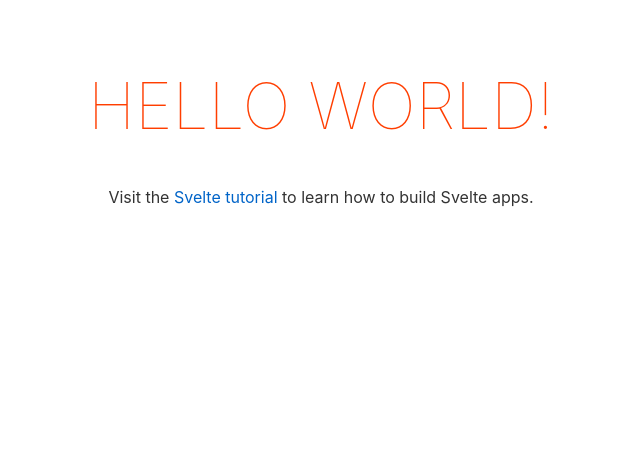
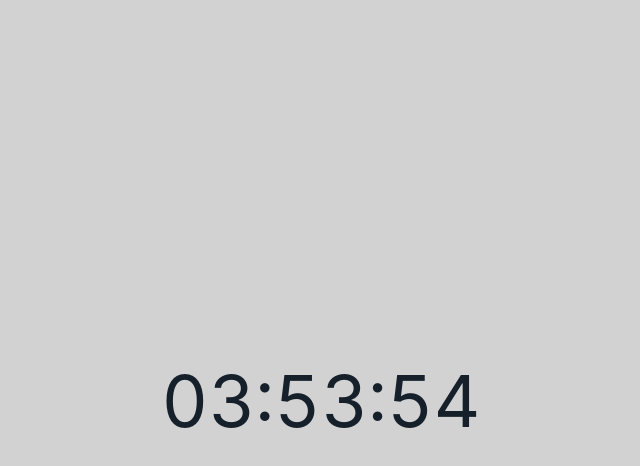
Before and after one commit to yamanoku/oclock, a Svelte app: page / in a window 1280 px wide. Shown: the top 466 px of the page, without its empty margins (319-959 px from the left). Built offline with nearby package versions, Linux system fonts and the light colour scheme.

Commit message:
feat: timer function (#1)

```diff
--- a/public/global.css
+++ b/public/global.css
@@ -1,63 +1,44 @@
-html, body {
-	position: relative;
-	width: 100%;
-	height: 100%;
+@media (prefers-color-scheme: light) {
+  :root {
+    --theme-base: #d2d2d2;
+    --theme-font: #15202b;
+  }
+}
+
+@media (prefers-color-scheme: dark) {
+  :root {
+    --theme-base: #15202b;
+    --theme-font: #d2d2d2;
+  }
+}
+
+html,
+body {
+  position: relative;
+  width: 100%;
+  height: 100%;
 }
 
 body {
-	color: #333;
-	margin: 0;
-	padding: 8px;
-	box-sizing: border-box;
-	font-family: -apple-system, BlinkMacSystemFont, "Segoe UI", Roboto, Oxygen-Sans, Ubuntu, Cantarell, "Helvetica Neue", sans-serif;
+  background-color: var(--theme-base);
+  color: var(--theme-font);
+  margin: 0;
+  padding: 0;
+  font-family: -apple-system, BlinkMacSystemFont, "Segoe UI", Roboto,
+    Oxygen-Sans, Ubuntu, Cantarell, "Helvetica Neue", sans-serif;
 }
 
-a {
-	color: rgb(0,100,200);
-	text-decoration: none;
+.visually-hidden {
+  position: fixed;
+  top: 0px;
+  left: 0px;
+  width: 4px;
+  height: 4px;
+  opacity: 0;
+  overflow: hidden;
+  border: none;
+  margin: 0;
+  padding: 0;
+  display: block;
+  visibility: visible;
 }
-
-a:hover {
-	text-decoration: underline;
-}
-
-a:visited {
-	color: rgb(0,80,160);
-}
-
-label {
-	display: block;
-}
-
-input, button, select, textarea {
-	font-family: inherit;
-	font-size: inherit;
-	-webkit-padding: 0.4em 0;
-	padding: 0.4em;
-	margin: 0 0 0.5em 0;
-	box-sizing: border-box;
-	border: 1px solid #ccc;
-	border-radius: 2px;
-}
-
-input:disabled {
-	color: #ccc;
-}
-
-button {
-	color: #333;
-	background-color: #f4f4f4;
-	outline: none;
-}
-
-button:disabled {
-	color: #999;
-}
-
-button:not(:disabled):active {
-	background-color: #ddd;
-}
-
-button:focus {
-	border-color: #666;
-}
--- a/public/index.html
+++ b/public/index.html
@@ -1,17 +1,14 @@
 <!DOCTYPE html>
 <html lang="en">
-<head>
-	<meta charset='utf-8'>
-	<meta name='viewport' content='width=device-width,initial-scale=1'>
+  <head>
+    <meta charset="utf-8" />
+    <meta name="viewport" content="width=device-width,initial-scale=1" />
+    <title>O'Clock App</title>
+    <meta name="description" content="digital clock that counts in seconds" />
+    <link rel="stylesheet" href="global.css" />
+    <link rel="stylesheet" href="build/bundle.css" />
+    <script defer src="build/bundle.js"></script>
+  </head>
 
-	<title>Svelte app</title>
-
-	<link rel='stylesheet' href='global.css'>
-	<link rel='stylesheet' href='build/bundle.css'>
-
-	<script defer src='build/bundle.js'></script>
-</head>
-
-<body>
-</body>
+  <body></body>
 </html>
--- a/rollup.config.js
+++ b/rollup.config.js
@@ -1,11 +1,11 @@
-import svelte from 'rollup-plugin-svelte';
-import commonjs from '@rollup/plugin-commonjs';
-import resolve from '@rollup/plugin-node-resolve';
-import livereload from 'rollup-plugin-livereload';
-import { terser } from 'rollup-plugin-terser';
-import sveltePreprocess from 'svelte-preprocess';
-import typescript from '@rollup/plugin-typescript';
-import css from 'rollup-plugin-css-only';
+import svelte from "rollup-plugin-svelte";
+import commonjs from "@rollup/plugin-commonjs";
+import resolve from "@rollup/plugin-node-resolve";
+import livereload from "rollup-plugin-livereload";
+import { terser } from "rollup-plugin-terser";
+import sveltePreprocess from "svelte-preprocess";
+import typescript from "@rollup/plugin-typescript";
+import css from "rollup-plugin-css-only";
 
 const production = !process.env.ROLLUP_WATCH;
 
@@ -19,36 +19,40 @@ function serve() {
   return {
     writeBundle() {
       if (server) return;
-			server = require('child_process').spawn('npm', ['run', 'start', '--', '--dev'], {
-				stdio: ['ignore', 'inherit', 'inherit'],
-				shell: true
-			});
+      server = require("child_process").spawn(
+        "npm",
+        ["run", "start", "--", "--dev"],
+        {
+          stdio: ["ignore", "inherit", "inherit"],
+          shell: true,
+        }
+      );
 
-			process.on('SIGTERM', toExit);
-			process.on('exit', toExit);
-		}
+      process.on("SIGTERM", toExit);
+      process.on("exit", toExit);
+    },
   };
 }
 
 export default {
-	input: 'src/main.ts',
+  input: "src/main.ts",
   output: {
     sourcemap: true,
-		format: 'iife',
-		name: 'app',
-		file: 'public/build/bundle.js'
+    format: "iife",
+    name: "app",
+    file: "public/build/bundle.js",
   },
   plugins: [
     svelte({
       preprocess: sveltePreprocess({ sourceMap: !production }),
       compilerOptions: {
         // enable run-time checks when not in production
-				dev: !production
-			}
+        dev: !production,
+      },
     }),
     // we'll extract any component CSS out into
     // a separate file - better for performance
-		css({ output: 'bundle.css' }),
+    css({ output: "bundle.css" }),
 
     // If you have external dependencies installed from
     // npm, you'll most likely need these plugins. In
@@ -57,12 +61,12 @@ export default {
     // https://github.com/rollup/plugins/tree/master/packages/commonjs
     resolve({
       browser: true,
-			dedupe: ['svelte']
+      dedupe: ["svelte"],
     }),
     commonjs(),
     typescript({
       sourceMap: !production,
-			inlineSources: !production
+      inlineSources: !production,
     }),
 
     // In dev mode, call `npm run start` once
@@ -71,13 +75,13 @@ export default {
 
     // Watch the `public` directory and refresh the
     // browser on changes when not in production
-		!production && livereload('public'),
+    !production && livereload("public"),
 
     // If we're building for production (npm run build
     // instead of npm run dev), minify
-		production && terser()
+    production && terser(),
   ],
   watch: {
-		clearScreen: false
-	}
+    clearScreen: false,
+  },
 };
--- a/src/App.svelte
+++ b/src/App.svelte
@@ -1,25 +1,51 @@
 <script lang="ts">
-  export let name: string;
+  import { onMount } from "svelte";
+  let time = new Date();
+
+  $: hours = String(time.getHours()).padStart(2, "0");
+  $: minutes = String(time.getMinutes()).padStart(2, "0");
+  $: seconds = String(time.getSeconds()).padStart(2, "0");
+
+  onMount(() => {
+    const interval = setInterval(() => {
+      time = new Date();
+    }, 1000);
+    return () => {
+      clearInterval(interval);
+    };
+  });
 </script>
 
 <main>
-  <h1>Hello {name}!</h1>
-  <p>Visit the <a href="https://svelte.dev/tutorial">Svelte tutorial</a> to learn how to build Svelte apps.</p>
+  <h1 class="visually-hidden">O'Clock App</h1>
+  <div
+    id="visually-hidden-oclock"
+    class="visually-hidden"
+    role="timer"
+    aria-live="polite"
+    aria-atomic="true"
+  >
+    {hours}:{minutes}
+  </div>
+  <div id="visually-oclock" class="visually-oclock" aria-hidden="true">
+    {hours}:{minutes}:{seconds}
+  </div>
 </main>
 
 <style>
   main {
-  text-align: center;
-  padding: 1em;
-  max-width: 240px;
-  margin: 0 auto;
+    display: flex;
+    justify-content: center;
+    align-items: center;
+    height: 100%;
   }
 
-h1 {
-  color: #ff3e00;
-  text-transform: uppercase;
-  font-size: 4em;
-  font-weight: 100;
+  .visually-oclock {
+    display: inline-flex;
+    align-items: center;
+    justify-content: center;
+    font-size: 4.5rem;
+    font-variant-numeric: tabular-nums;
   }
 
   @media (min-width: 640px) {
--- a/src/main.ts
+++ b/src/main.ts
@@ -1,10 +1,7 @@
-import App from './App.svelte';
+import App from "./App.svelte";
 
 const app = new App({
   target: document.body,
-  props: {
-    name: 'world'
-  }
 });
 
 export default app;
--- a/tsconfig.json
+++ b/tsconfig.json
@@ -1,6 +1,5 @@
 {
   "extends": "@tsconfig/svelte/tsconfig.json",
-
   "include": ["src/**/*"],
   "exclude": ["node_modules/*", "__sapper__/*", "public/*"]
 }
```
Lines whose indentation alone changed are shown as unchanged.
